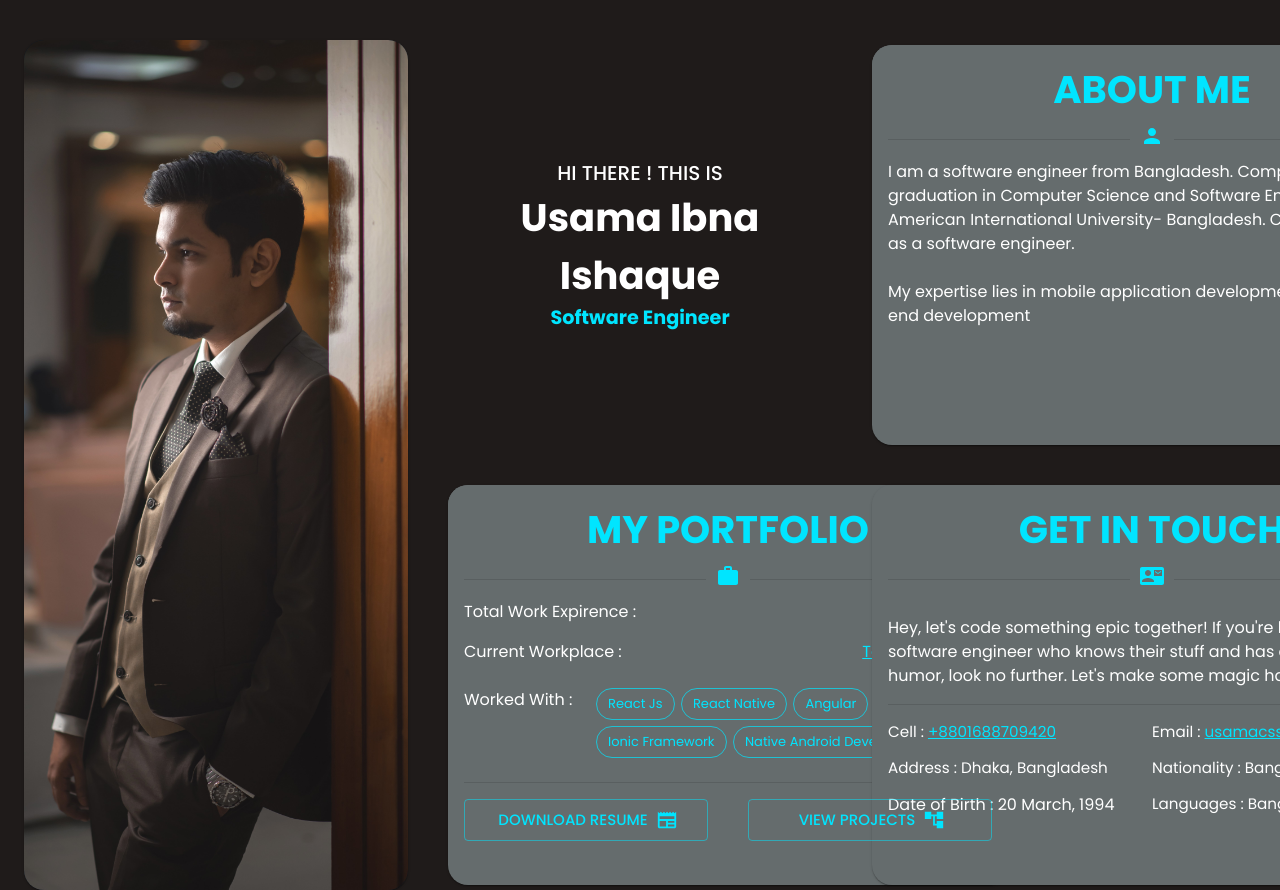
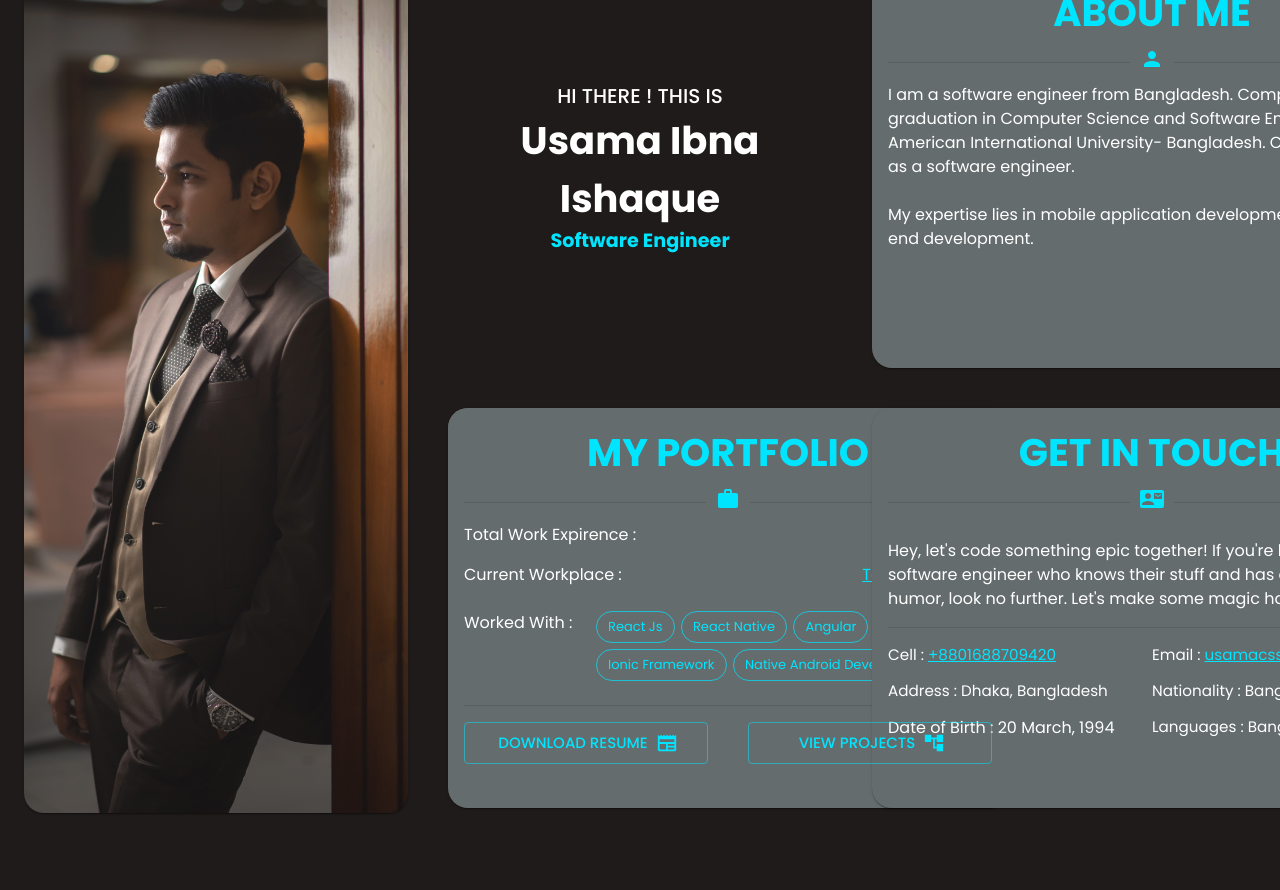
Before and after one commit to Usama007/usama-ibna-ishaque, a React (Create React App) app: page / in a window 1280 px wide. Shown: the top 890 px of the page. After the commit the page ends 837 px from the top, so only its background shows below. Built offline with nearby package versions, Linux system fonts and the light colour scheme.

Commit message:
bottom padding added

```diff
--- a/src/App.js
+++ b/src/App.js
@@ -1,5 +1,6 @@
 import "./App.css";
 import {
+  Box,
   Container,
   createTheme,
   CssBaseline,
@@ -46,7 +47,7 @@ darkTheme.typography.h2 = {
 
 darkTheme.typography.h5 = {
   fontSize: ".9rem",
-  color:"#00e5ff",
+  color: "#00e5ff",
   "@media (min-width:600px)": {
     fontSize: "1rem",
   },
@@ -58,10 +59,11 @@ darkTheme.typography.h5 = {
 function App() {
   return (
     <ThemeProvider theme={darkTheme}>
-      <Container maxWidth={false} sx={{ height: "100vh", padding: 5 }}>
+      <Container maxWidth={false} sx={{ height: "100vh", padding: 5,display:'flex',alignItems:'center' }} >
         <CssBaseline />
-
-        <Home />
+        <Box pb={3}>
+          <Home />
+        </Box>
       </Container>
     </ThemeProvider>
   );
--- a/src/components/About.jsx
+++ b/src/components/About.jsx
@@ -18,7 +18,7 @@ export default function About() {
             Computer Science and Software Engineering from American
             International University- Bangladesh. Currently working as a
             software engineer. <br /> <br /> My expertise lies in mobile
-            application development and front-end development
+            application development and front-end development.
           </Typography>
         </CardContent>
       </Card>
--- a/src/components/Contact.jsx
+++ b/src/components/Contact.jsx
@@ -50,7 +50,7 @@ export default function Contact() {
                    Address : Dhaka, Bangladesh
                   </Typography>
 
-                  <Typography>Date of Birth : 20 March, 1994</Typography>
+                  <Typography gutterBottom>Date of Birth : 20 March, 1994</Typography>
                 </Grid>
 
                 <Grid item lg={6} textAlign={"left"}>
--- a/src/pages/home.jsx
+++ b/src/pages/home.jsx
@@ -17,6 +17,7 @@ export default function Home() {
         height: "100%",
         alignItems: "center",
       }}
+
     >
       <Grid item lg={4} md={4} sm={6} xs={12}>
         <Card sx={{ borderRadius: 5 }}>
```
